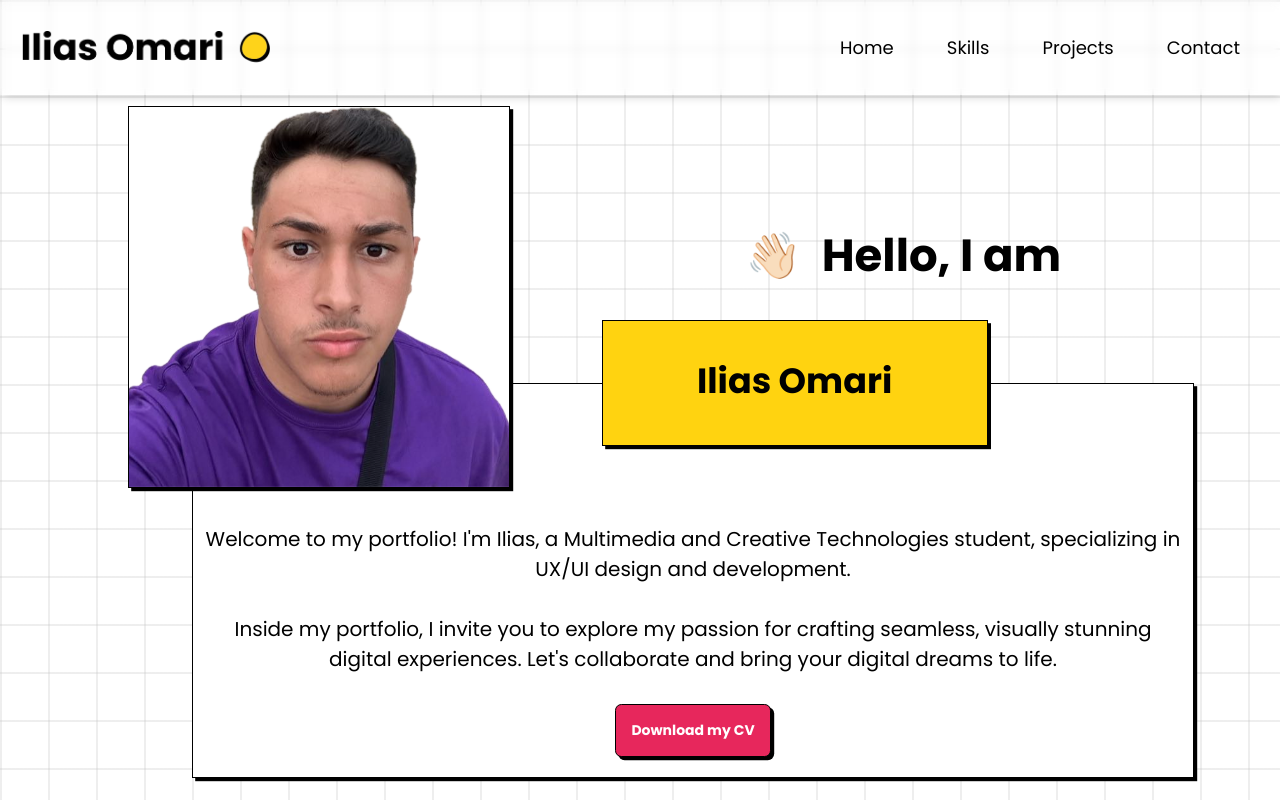
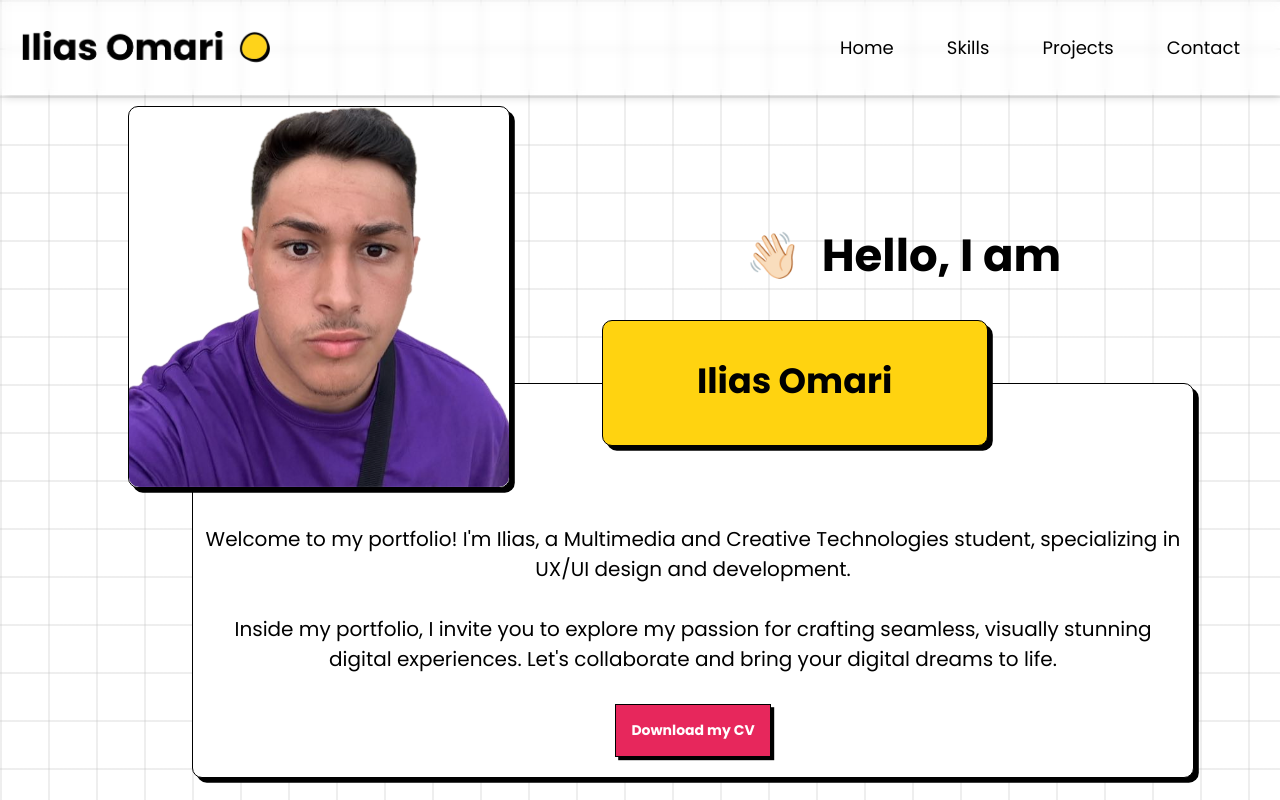
Before and after one commit to IliasOmari/Portfolio-Ilias_Omari, a React (Vite) app in the folder Portfolio_Ilias_Omari/: page / in a window 1280 px wide. Built offline with nearby package versions, Linux system fonts and the light colour scheme.

Commit message:
mini change of look of my portfolio

```diff
--- a/Portfolio_Ilias_Omari/src/components/navbar-modules.css
+++ b/Portfolio_Ilias_Omari/src/components/navbar-modules.css
@@ -14,7 +14,6 @@
   height: 35px;
   background-color: #9d07ee;
   border: 0.1rem solid #000000;
-  border-radius: 0.4rem;
   box-shadow: 0.2rem 0.2rem 0 #000000;
   cursor: pointer;
 }
--- a/Portfolio_Ilias_Omari/src/components/pages/contact-modules.css
+++ b/Portfolio_Ilias_Omari/src/components/pages/contact-modules.css
@@ -11,8 +11,9 @@
   flex-direction: column;
   border: 1px solid black;
   width: 350px;
-  box-shadow: 0.2rem 0.2rem 0 #000000;
+  box-shadow: 0.3rem 0.3rem 0 #000000;
   background-color: white;
+  border-radius: 10px;
 }
 
 .sub_title {
@@ -33,7 +34,6 @@
   box-shadow: 3px 4px 0px 1px #000;
   width: 290px;
   padding: 12px 10px;
-  border-radius: 4px;
   font-size: 15px;
 }
 
@@ -44,7 +44,7 @@
   width: 290px;
   height: 63px;
   padding: 12px 10px;
-  border-radius: 4px;
+
   font-size: 15px;
 }
 
@@ -63,12 +63,11 @@
   font-size: 14px;
   background: #e7275c;
   border: 0.1rem solid #000000;
-  border-radius: 0.4rem;
   font-weight: 800;
   box-shadow: 0.2rem 0.2rem 0 #000000;
   color: white;
   text-decoration: none;
-  font-family: Poppins;
+  font-family: "Poppins";
   font-weight: bolder;
   font-size: 14px;
 }
--- a/Portfolio_Ilias_Omari/src/components/pages/home-modules.css
+++ b/Portfolio_Ilias_Omari/src/components/pages/home-modules.css
@@ -25,13 +25,15 @@ body {
   height: 320px;
   background-color: white;
   border: 1px solid black;
-  box-shadow: 0.2rem 0.2rem 0 #000000;
+  box-shadow: 0.3rem 0.3rem 0 #000000;
   z-index: 0;
+  border-radius: 10px;
 }
 
 .image {
   width: 320px;
   height: 320px;
+  border-radius: 10px;
 }
 
 .image img {
@@ -39,6 +41,7 @@ body {
   width: 100%;
   height: 100%;
   transform: scaleX(-1);
+  border-radius: 10px;
 }
 
 .ilias-name {
@@ -50,9 +53,10 @@ body {
   bottom: 250px;
   background-color: #ffd310;
   border: 1px solid black;
-  box-shadow: 0.2rem 0.2rem 0 #000000;
+  box-shadow: 0.3rem 0.3rem 0 #000000;
   z-index: 1;
   padding-top: 10px;
+  border-radius: 10px;
 }
 .ilias-name h1 {
   color: black;
@@ -71,8 +75,7 @@ body {
   height: 50px;
   background-color: #e7275c;
   border: 0.1rem solid #000000;
-  border-radius: 0.4rem;
-  box-shadow: 0.2rem 0.2rem 0 #000000;
+  box-shadow: 0.1rem 0.1rem 0 #000000;
   cursor: pointer;
   color: white;
   text-decoration: none;
@@ -89,8 +92,9 @@ body {
   width: 340px;
   background-color: white;
   border: 1px solid black;
-  box-shadow: 0.2rem 0.2rem 0 #000000;
+  box-shadow: 0.3rem 0.3rem 0 #000000;
   margin-bottom: 130px;
+  border-radius: 10px;
 }
 
 .presentation-text {
@@ -109,11 +113,10 @@ body {
 .download {
   background-color: #e7275c;
   border: 0.1rem solid #000000;
-  border-radius: 0.4rem;
   box-shadow: 0.2rem 0.2rem 0 #000000;
   cursor: pointer;
   padding: 15px;
-  font-family: Poppins;
+  font-family: "Poppins";
   font-weight: bolder;
   font-size: 14px;
   text-decoration: none;
--- a/Portfolio_Ilias_Omari/src/components/pages/projects-modules.css
+++ b/Portfolio_Ilias_Omari/src/components/pages/projects-modules.css
@@ -14,14 +14,17 @@
 
 .projectImg img {
   width: 100%;
+  border-top-left-radius: 10px;
+  border-top-right-radius: 10px;
 }
 
 .project {
   width: 350px;
   height: 290px;
   border: 0.1rem solid #000000;
-  box-shadow: 0.2rem 0.2rem 0 #000000;
+  box-shadow: 0.3rem 0.3rem 0 #000000;
   background-color: white;
+  border-radius: 10px;
 }
 
 .projectInformation {
@@ -37,7 +40,6 @@
   margin-right: 25px;
   background-color: #e7275c;
   border: 0.1rem solid #000000;
-  border-radius: 0.4rem;
   box-shadow: 0.2rem 0.2rem 0 #000000;
   cursor: pointer;
   padding: 10px;
--- a/Portfolio_Ilias_Omari/src/components/pages/skills-modules.css
+++ b/Portfolio_Ilias_Omari/src/components/pages/skills-modules.css
@@ -31,6 +31,7 @@
   margin-top: -22px;
   position: relative;
   left: 30%;
+  border-radius: 10px;
 }
 
 h2 {
@@ -54,7 +55,8 @@ h2 {
   height: 130px;
   background-color: white;
   border: 1px solid black;
-  box-shadow: 0.2rem 0.2rem 0 #000000;
+  box-shadow: 0.3rem 0.3rem 0 #000000;
+  border-radius: 10px;
 }
 
 #illustrator,
@@ -78,6 +80,7 @@ h2 {
   .skill-motion-title,
   .skill-code-title {
     left: 11%;
+    border-radius: 10px;
   }
 
   .skill-boxes {
@@ -95,6 +98,7 @@ h2 {
     height: 350px;
     display: flex;
     flex-direction: column;
+    border-radius: 10px;
   }
 
   .skill-design-logos,
@@ -113,6 +117,7 @@ h2 {
   .skill-code-title {
     left: 18%;
     width: 250px;
+    border-radius: 10px;
   }
 
   .skill-design-title h2,
```
